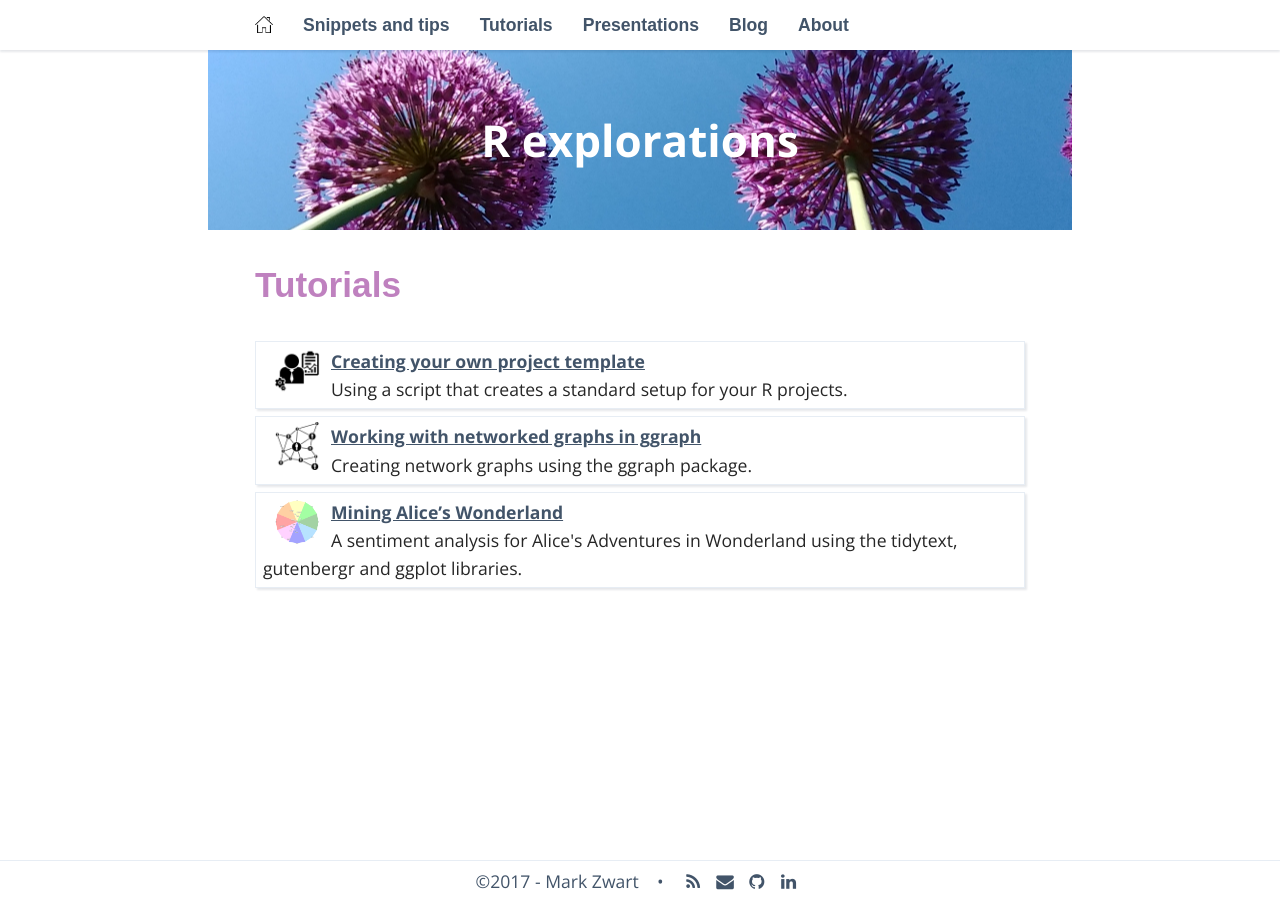
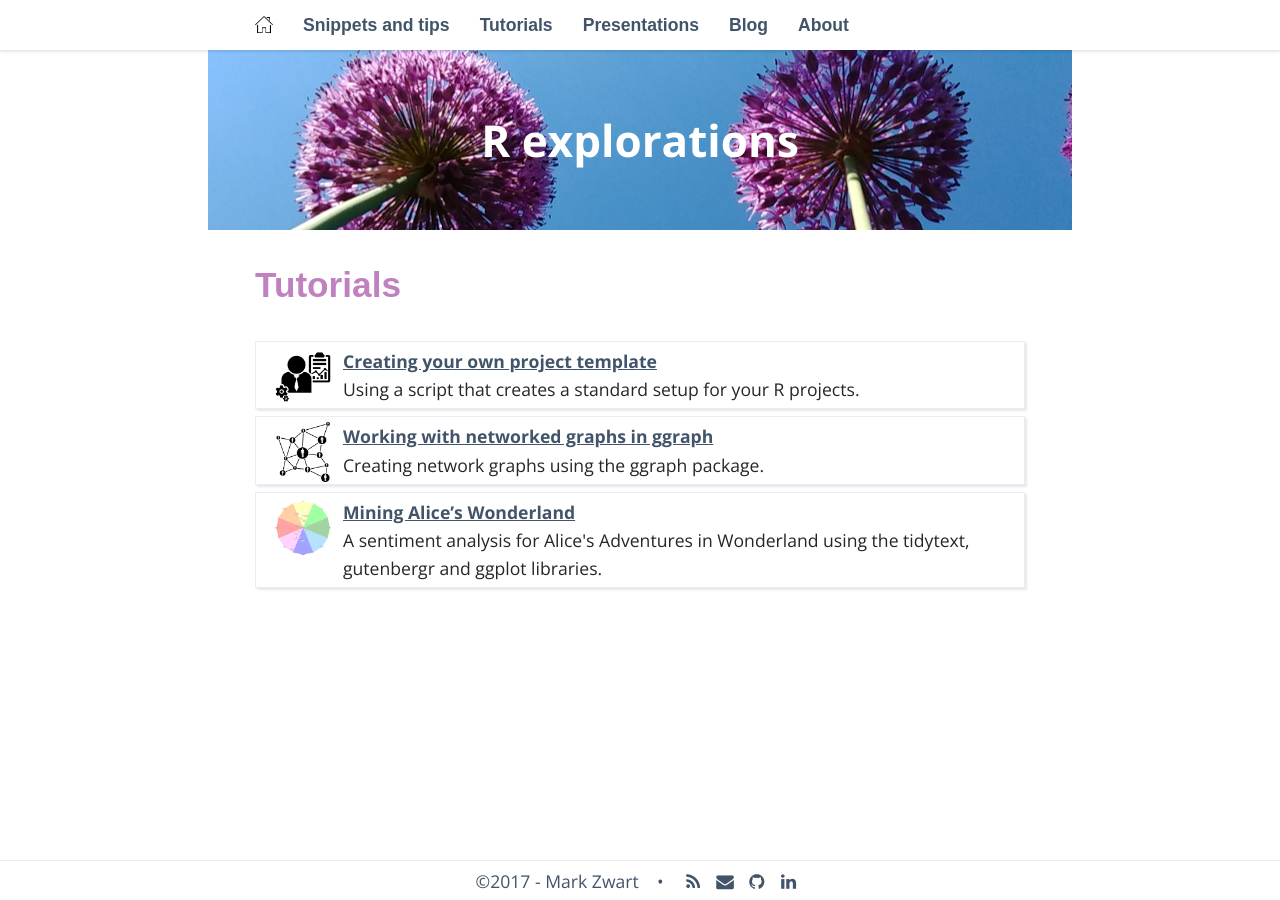
Before and after one commit to mark-me/mark-me.github.io, a Jekyll site: the page built from _pages/02-tutorials.md, in a window 1280 px wide. Built offline with Jekyll 4.4.1, drawn with Linux system fonts in a browser that asks for light colours; nearby versions of some CDN libraries; some web fonts are replaced; comment, search, counter and statistics services are not loaded.

Commit message:
Update 02-tutorials.md

```diff
--- a/_pages/02-tutorials.md
+++ b/_pages/02-tutorials.md
@@ -7,7 +7,7 @@ navigation_weight: 2
 
 {% for page in site.data.tutorial-index %}
   <div class="boxed_page">
-    <img src="{{ page.image }}" alt="Image text" style="margin: 0px 10px" width="48" height="48" align="left"/>
+    <img src="{{ page.image }}" alt="Image text" style="margin: 0px 10px" width="60" height="60" align="left"/>
     <a href="{{ page.url }}">{{ page.title }}</a><br>
     {{ page.description }}
     <br>
```
